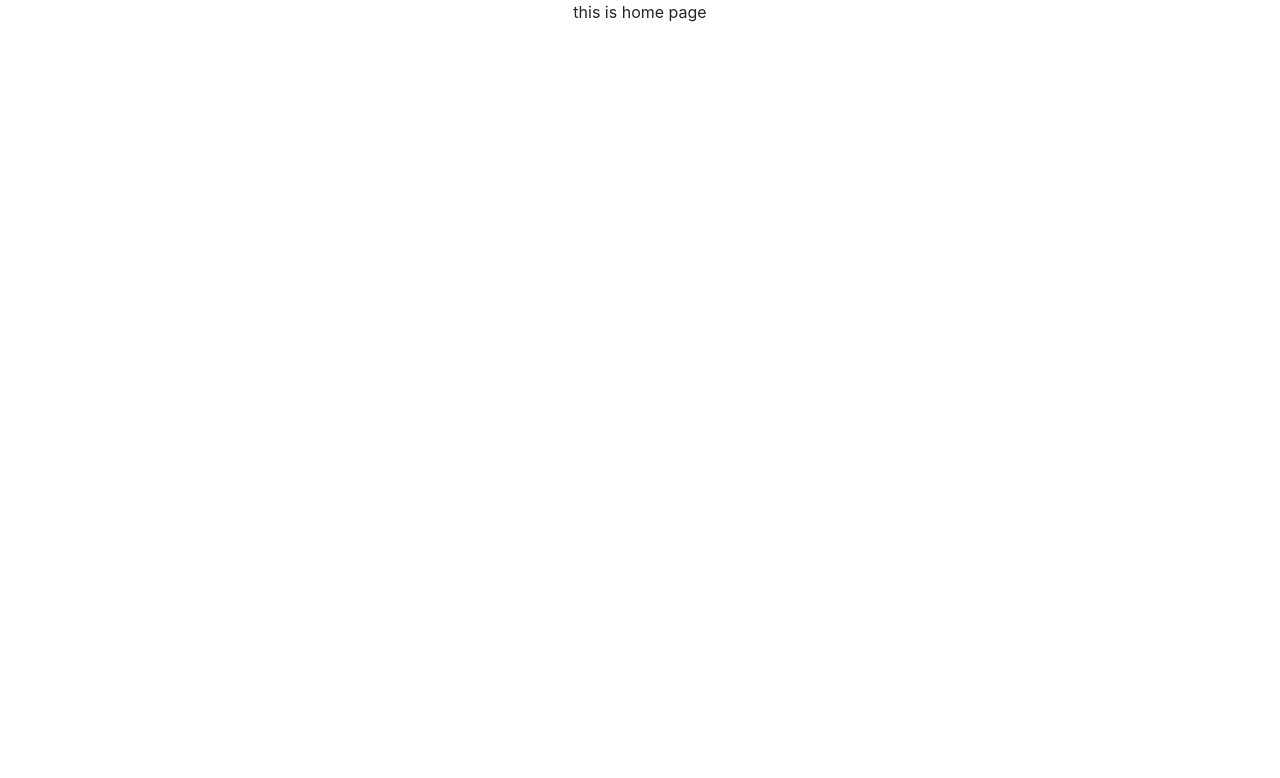
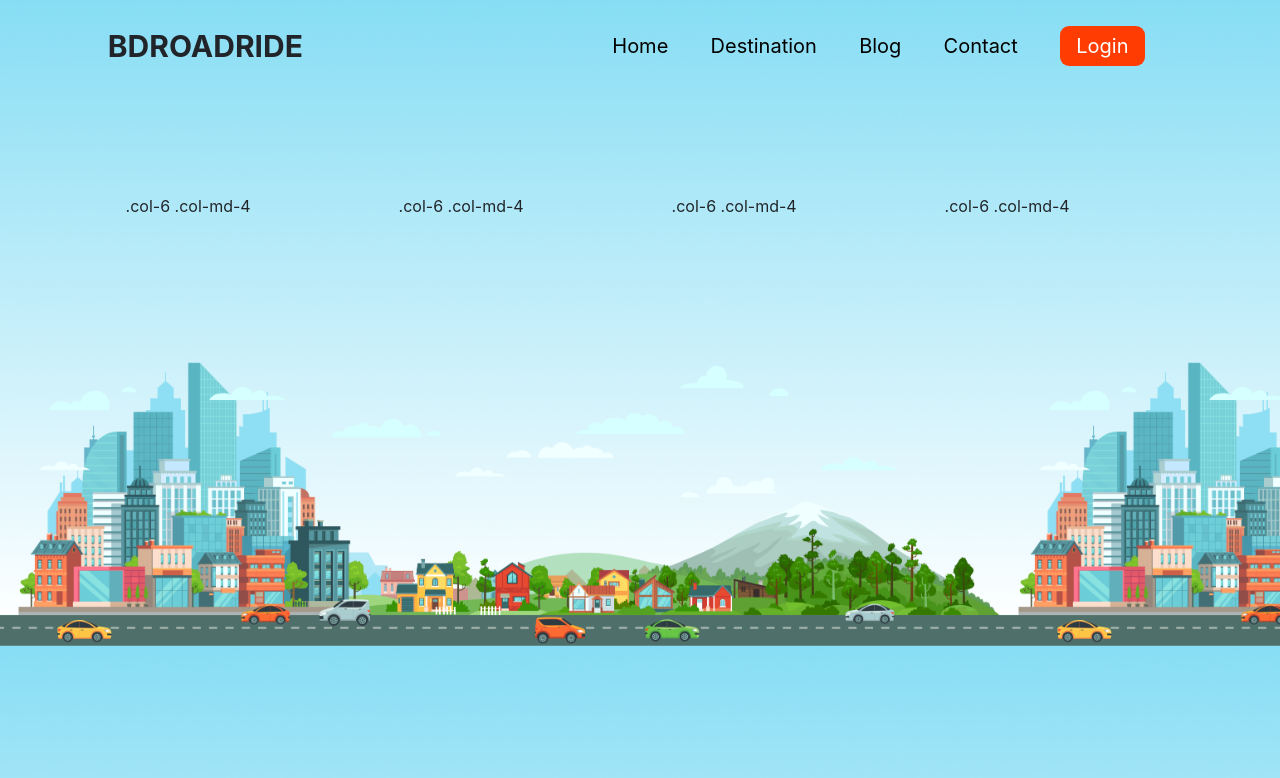
Before and after one commit to suparansharma/bd_road_ride_using_react, a React (Create React App) app: page / in a window 1280 px wide. Shown: the top 778 px of the page. Built offline with nearby package versions, Linux system fonts and the light colour scheme.

Commit message:
header done home is start

```diff
--- a/package.json
+++ b/package.json
@@ -10,6 +10,7 @@
     "react": "^18.1.0",
     "react-bootstrap": "^2.4.0",
     "react-dom": "^18.1.0",
+    "react-router-dom": "^5.3.0",
     "react-scripts": "5.0.1",
     "web-vitals": "^2.1.4"
   },
--- a/src/App.css
+++ b/src/App.css
@@ -1,4 +1,30 @@
-.App {
+*{
+  margin: 0;
+  padding: 0;
+}
+
+.backgroundImage{
+  /* background-image: url('../src/images/Bg.png');
+  background-size: 500px;
+  background-repeat: no-repeat; */
+  /* background-attachment: fixed; */
+  /* background-size: 100% 100%; */
+
+
+}
+
+
+body{
+
+  background-image: url('../src/images/Bg.png');
+  background-size:1000px;
+  /* background-repeat: no-repeat; */
+  backgroundwidth: 800px;
+
+}
+
+
+/* .App {
   text-align: center;
 }
 
@@ -35,4 +61,4 @@
   to {
     transform: rotate(360deg);
   }
-}
+} */
--- a/src/App.js
+++ b/src/App.js
@@ -1,11 +1,14 @@
 import logo from './logo.svg';
 import './App.css';
+import Header from './components/Header/Header';
 import Home from './components/Home/Home';
+
 
 function App() {
   return (
-    <div className="App">
-     <Home></Home>
+    <div className="backgroundImage">
+     <Header></Header>
+     <Home> </Home>
     </div>
   );
 }
--- /dev/null
+++ b/src/components/Header/Header.css
@@ -0,0 +1,54 @@
+.header img{
+    height: 80px ;
+}
+
+.header{
+    text-align: center;
+}
+
+.header nav{
+    /* background-color: black; */
+    line-height: 40px;
+    font-size: 20px;
+}
+
+nav Link{
+
+    text-decoration: none;
+    color: white;
+    margin-right: 20px;
+    padding: 5px;
+}
+
+nav a:hover{
+background-color: grey;
+}
+
+.navItem{
+    margin-left: 5%;
+    text-decoration: none;
+    color: black;
+}
+
+.loginBtn{
+    background-color: #ff3d02;
+    color: white;
+    margin-left: 5%;
+    border: none;
+    text-align: center;
+    width: 10%;
+    height: 40px;
+    border-radius: 9px;
+
+
+}
+
+
+.fullRow{
+    margin-top: 2%;
+}
+
+.firstColum{
+    font-weight: bold;
+    font-size: 30px;
+}
--- /dev/null
+++ b/src/components/Header/Header.js
@@ -0,0 +1,24 @@
+import React from "react";
+import "./Header.css";
+
+const Header = () => {
+  return (
+    <div className="header ">
+      <nav>
+          <div className="row fullRow">
+          <div className="firstColum col-sm-4">BDROADRIDE</div>
+        <div className="secondColum col-sm-8">
+          <a className="navItem" to="/shop">Home</a>
+          <a className="navItem" to="/shop">Destination</a>
+          <a className="navItem" to="/review">Blog</a>
+          <a className="navItem" to="/inventor">Contact</a>
+          <button className="navItem loginBtn">Login</button>
+        </div>
+          </div>
+
+      </nav>
+    </div>
+  );
+};
+
+export default Header;
--- /dev/null
+++ b/src/components/Home/Home.css
@@ -0,0 +1,8 @@
+.rowOfhome{
+margin-left: 7%;
+margin-top: 10%;
+}
+
+.singleColum{
+
+}
--- a/src/components/Home/Home.js
+++ b/src/components/Home/Home.js
@@ -1,9 +1,15 @@
 import React from 'react';
+import './Home.css';
 
 const Home = () => {
     return (
         <div>
-            this is home page
+    <div class="row rowOfhome container">
+  <div class=" col-md-3 singleColum">.col-6 .col-md-4</div>
+  <div class=" col-md-3 singleColum">.col-6 .col-md-4</div>
+  <div class=" col-md-3 singleColum">.col-6 .col-md-4</div>
+  <div class=" col-md-3 singleColum">.col-6 .col-md-4</div>
+</div>
         </div>
     );
 };
```
Also changed, not shown: 1 other file (tests, documents, lock files or other folders).
